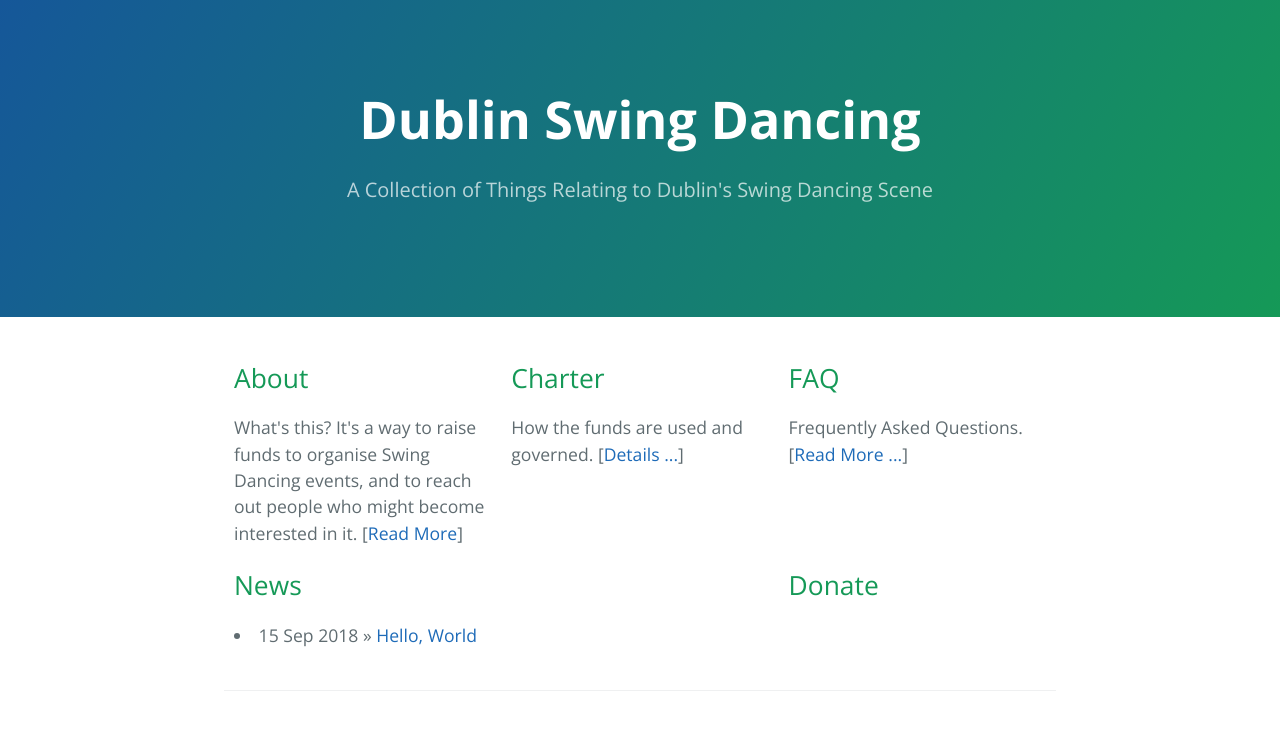
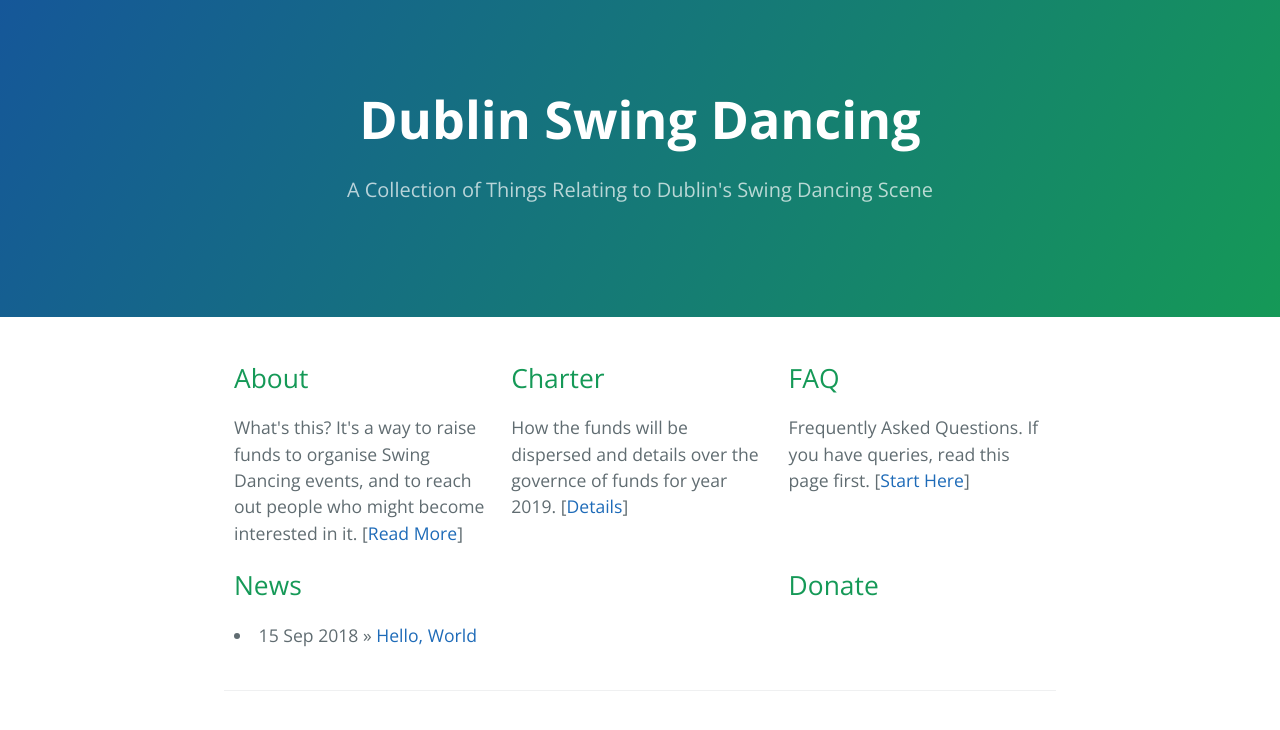
Before and after one commit to DublinSwingDancing/dublinswingdancing.github.io, a Jekyll site: the page built from index.md, in a window 1280 px wide. Shown: the top 730 px of the page. Built offline with Jekyll 4.4.1, drawn with Linux system fonts in a browser that asks for light colours.

Commit message:
Updated information on index.md

```diff
--- a/index.md
+++ b/index.md
@@ -10,9 +10,9 @@ reach out people who might become interested in it. [<a href="/about">Read More<
 </div><div class="index_column"><h2>
 Charter
 </h2>
-How the funds are used and governed. [<a href="/charter">Details ...</a>]
+How the funds will be dispersed and details over the governce of funds for year 2019. [<a href="/charter">Details</a>]
 </div><div class="index_column"><h2>
 FAQ
 </h2>
-Frequently Asked Questions. [<a href="/FAQ">Read More ...</a>]
+Frequently Asked Questions. If you have queries, read this page first. [<a href="/FAQ">Start Here</a>]
 </div></div>
```
